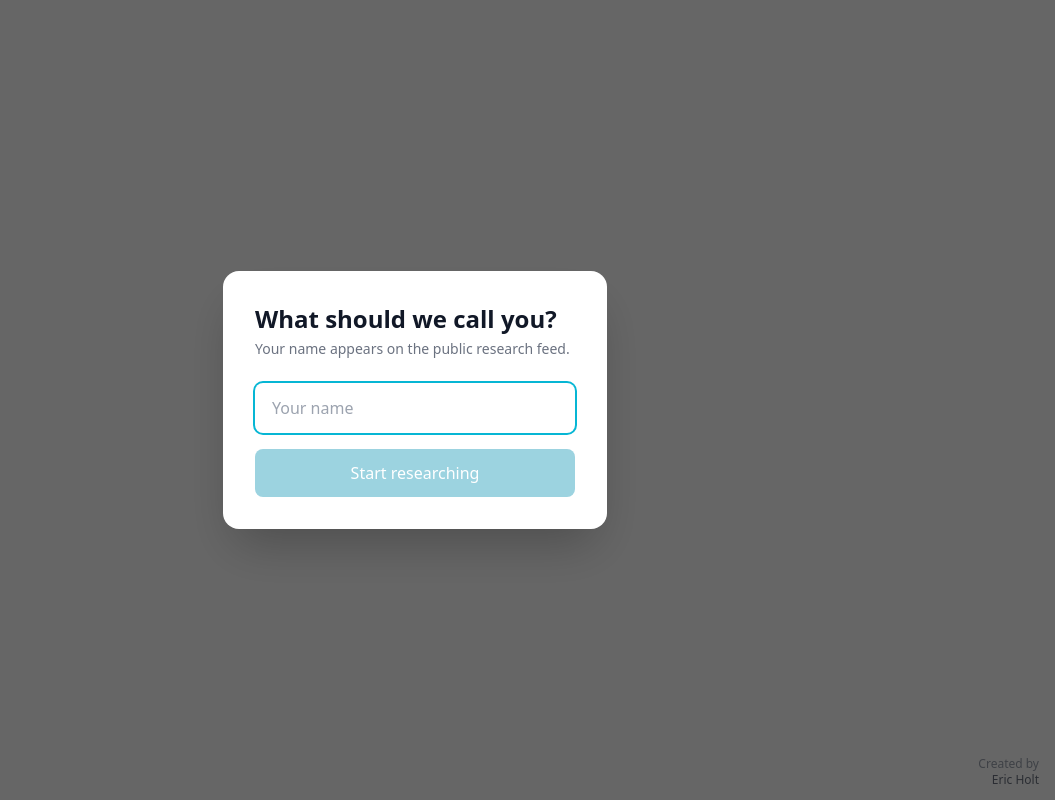
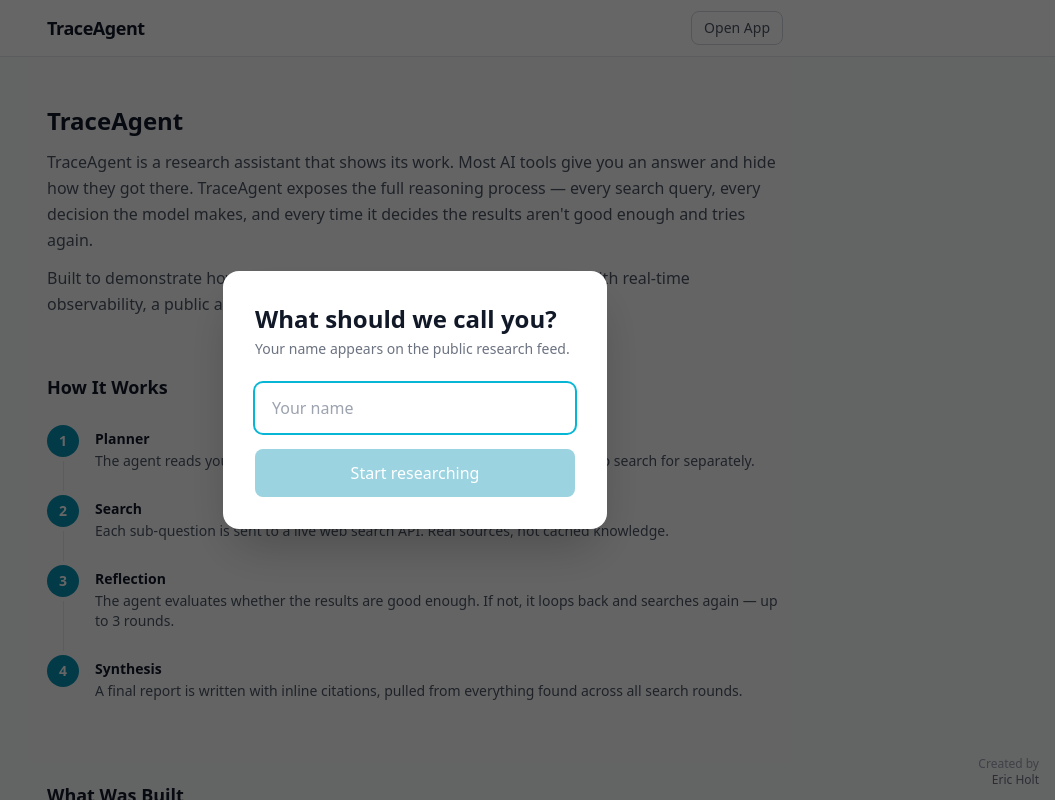
Before and after one commit to eholt723/traceagent, a React (Vite) app in the folder ui/: page /about in a window 1280 px wide. Shown: the top 800 px of the page, without its empty margins (225-1280 px from the left). Built offline with nearby package versions, Linux system fonts and the light colour scheme; no server answers.

Commit message:
add About page for portfolio/employer showcase

```diff
--- a/ui/src/App.jsx
+++ b/ui/src/App.jsx
@@ -1,6 +1,7 @@
 import { BrowserRouter, Routes, Route } from 'react-router-dom'
 import { UserProvider, useUser } from './UserContext'
 import NameModal from './components/NameModal'
+import About from './pages/About'
 import ActivityWall from './pages/ActivityWall'
 import Compare from './pages/Compare'
 import Dashboard from './pages/Dashboard'
@@ -12,23 +13,20 @@ function AppShell() {
   if (!ready) return null
 
   return (
-    <>
+    <BrowserRouter>
       {!user && <NameModal />}
-      {user && (
-        <BrowserRouter>
       <Routes>
+        <Route path="/about" element={<About />} />
         <Route path="/" element={<ActivityWall />} />
         <Route path="/dashboard" element={<Dashboard />} />
         <Route path="/runs/:id" element={<RunDetail />} />
         <Route path="/compare/:id1/:id2" element={<Compare />} />
       </Routes>
-        </BrowserRouter>
-      )}
       <div className="fixed bottom-3 right-4 text-right text-xs pointer-events-none select-none">
         <p className="text-gray-400 dark:text-gray-600">Created by</p>
         <p className="font-medium text-gray-500 dark:text-gray-500">Eric Holt</p>
       </div>
-    </>
+    </BrowserRouter>
   )
 }
 
--- a/ui/src/components/Header.jsx
+++ b/ui/src/components/Header.jsx
@@ -22,6 +22,12 @@ export default function Header({ onNewResearch }) {
           TraceAgent
         </button>
         <div className="flex items-center gap-3">
+          <Link
+            to="/about"
+            className="text-sm font-medium text-gray-600 dark:text-gray-300 border border-gray-300 dark:border-gray-600 px-3 py-1.5 rounded-lg hover:bg-gray-100 dark:hover:bg-gray-700 transition-colors hidden sm:block"
+          >
+            About
+          </Link>
           <Link
             to="/dashboard"
             className="text-sm font-medium text-gray-600 dark:text-gray-300 border border-gray-300 dark:border-gray-600 px-3 py-1.5 rounded-lg hover:bg-gray-100 dark:hover:bg-gray-700 transition-colors hidden sm:block"
--- /dev/null
+++ b/ui/src/pages/About.jsx
@@ -0,0 +1,167 @@
+import { Link } from 'react-router-dom'
+
+const PIPELINE_STEPS = [
+  {
+    label: 'Planner',
+    desc: 'The agent reads your question and breaks it into 2–4 focused sub-questions to search for separately.',
+  },
+  {
+    label: 'Search',
+    desc: 'Each sub-question is sent to a live web search API. Real sources, not cached knowledge.',
+  },
+  {
+    label: 'Reflection',
+    desc: 'The agent evaluates whether the results are good enough. If not, it loops back and searches again — up to 3 rounds.',
+  },
+  {
+    label: 'Synthesis',
+    desc: 'A final report is written with inline citations, pulled from everything found across all search rounds.',
+  },
+]
+
+const ACHIEVEMENTS = [
+  'Full reasoning trace visible to the user — planner, search, reflection, and synthesis steps logged individually',
+  'Reflection loop is explicit: the agent decides when results are insufficient and triggers another search round',
+  'Real-time step streaming via WebSocket — watch the pipeline execute live, step by step',
+  'Fork any past run with a modified query; compare two runs side by side with a step-level diff',
+  'Public activity wall: all runs are visible to all users with attribution',
+  'Pipeline stats dashboard: success rate, avg duration, reflection loop rate, step counts',
+  'CloudWatch custom metrics and structured log shipping from EC2 to AWS (6 metrics, log group)',
+  'Deployed two ways: Docker container on HuggingFace Spaces, and EC2 + RDS + systemd on AWS',
+  'Full test suite (unit + integration) with pytest; all tests pass before every push',
+]
+
+const STACK = [
+  { name: 'FastAPI', role: 'Python backend, async API routes' },
+  { name: 'React', role: 'Frontend UI with Vite' },
+  { name: 'PostgreSQL', role: 'Run and step storage (AWS RDS)' },
+  { name: 'SQLAlchemy', role: 'ORM and query layer' },
+  { name: 'Groq', role: 'LLM inference (llama-3.3-70b)' },
+  { name: 'Tavily', role: 'Live web search API' },
+  { name: 'WebSockets', role: 'Real-time step streaming' },
+  { name: 'AWS EC2', role: 'Production server (systemd)' },
+  { name: 'AWS RDS', role: 'Managed PostgreSQL database' },
+  { name: 'CloudWatch', role: 'Logs and custom metrics' },
+  { name: 'Docker', role: 'HuggingFace Spaces deployment' },
+  { name: 'Pydantic', role: 'Schema-first data validation' },
+]
+
+export default function About() {
+  return (
+    <div className="min-h-screen bg-gray-50 dark:bg-gray-900">
+      <header className="border-b border-gray-200 dark:border-gray-700 bg-white dark:bg-gray-900 sticky top-0 z-40">
+        <div className="max-w-3xl mx-auto px-4 h-14 flex items-center justify-between">
+          <Link
+            to="/"
+            className="font-semibold text-gray-900 dark:text-gray-100 text-lg tracking-tight hover:text-cyan-600 dark:hover:text-cyan-400 transition-colors"
+          >
+            TraceAgent
+          </Link>
+          <Link
+            to="/"
+            className="text-sm font-medium text-gray-600 dark:text-gray-300 border border-gray-300 dark:border-gray-600 px-3 py-1.5 rounded-lg hover:bg-gray-100 dark:hover:bg-gray-700 transition-colors"
+          >
+            Open App
+          </Link>
+        </div>
+      </header>
+
+      <main className="max-w-3xl mx-auto px-4 py-12 space-y-14">
+
+        {/* Hero */}
+        <section>
+          <h1 className="text-2xl font-bold text-gray-900 dark:text-gray-100 mb-3">
+            TraceAgent
+          </h1>
+          <p className="text-base text-gray-600 dark:text-gray-400 leading-relaxed">
+            TraceAgent is a research assistant that shows its work. Most AI tools give you an
+            answer and hide how they got there. TraceAgent exposes the full reasoning
+            process — every search query, every decision the model makes, and every time it
+            decides the results aren't good enough and tries again.
+          </p>
+          <p className="text-base text-gray-600 dark:text-gray-400 leading-relaxed mt-3">
+            Built to demonstrate how agentic AI systems actually behave internally, with
+            real-time observability, a public activity feed, and full AWS production deployment.
+          </p>
+        </section>
+
+        {/* Pipeline */}
+        <section>
+          <h2 className="text-lg font-semibold text-gray-900 dark:text-gray-100 mb-6">
+            How It Works
+          </h2>
+          <div className="space-y-0">
+            {PIPELINE_STEPS.map((step, i) => (
+              <div key={step.label} className="flex gap-4">
+                <div className="flex flex-col items-center">
+                  <div className="w-8 h-8 rounded-full bg-cyan-600 text-white flex items-center justify-center text-sm font-bold shrink-0">
+                    {i + 1}
+                  </div>
+                  {i < PIPELINE_STEPS.length - 1 && (
+                    <div className="w-px flex-1 bg-gray-200 dark:bg-gray-700 my-1" />
+                  )}
+                </div>
+                <div className="pb-6">
+                  <p className="text-sm font-semibold text-gray-900 dark:text-gray-100 mt-1">{step.label}</p>
+                  <p className="text-sm text-gray-600 dark:text-gray-400 mt-0.5">{step.desc}</p>
+                </div>
+              </div>
+            ))}
+          </div>
+        </section>
+
+        {/* Achievements */}
+        <section>
+          <h2 className="text-lg font-semibold text-gray-900 dark:text-gray-100 mb-4">
+            What Was Built
+          </h2>
+          <ul className="space-y-2">
+            {ACHIEVEMENTS.map((item) => (
+              <li key={item} className="flex gap-2 text-sm text-gray-600 dark:text-gray-400">
+                <span className="text-cyan-500 shrink-0 mt-0.5">&#10003;</span>
+                {item}
+              </li>
+            ))}
+          </ul>
+        </section>
+
+        {/* Tech Stack */}
+        <section>
+          <h2 className="text-lg font-semibold text-gray-900 dark:text-gray-100 mb-4">
+            Tech Stack
+          </h2>
+          <div className="grid grid-cols-2 sm:grid-cols-3 gap-3">
+            {STACK.map((tech) => (
+              <div
+                key={tech.name}
+                className="bg-white dark:bg-gray-800 rounded-xl border border-gray-200 dark:border-gray-700 p-4"
+              >
+                <p className="text-sm font-semibold text-gray-900 dark:text-gray-100">{tech.name}</p>
+                <p className="text-xs text-gray-500 dark:text-gray-400 mt-0.5">{tech.role}</p>
+              </div>
+            ))}
+          </div>
+        </section>
+
+        {/* Links */}
+        <section className="flex flex-wrap gap-3">
+          <Link
+            to="/"
+            className="bg-cyan-600 hover:bg-cyan-700 text-white text-sm font-medium px-5 py-2.5 rounded-lg transition-colors"
+          >
+            Try the App
+          </Link>
+          <a
+            href="https://github.com/eholt723/traceagent"
+            target="_blank"
+            rel="noopener noreferrer"
+            className="border border-gray-300 dark:border-gray-600 text-sm font-medium text-gray-700 dark:text-gray-300 px-5 py-2.5 rounded-lg hover:bg-gray-100 dark:hover:bg-gray-700 transition-colors"
+          >
+            View on GitHub
+          </a>
+        </section>
+
+      </main>
+    </div>
+  )
+}
```
Lines whose indentation alone changed are shown as unchanged.
